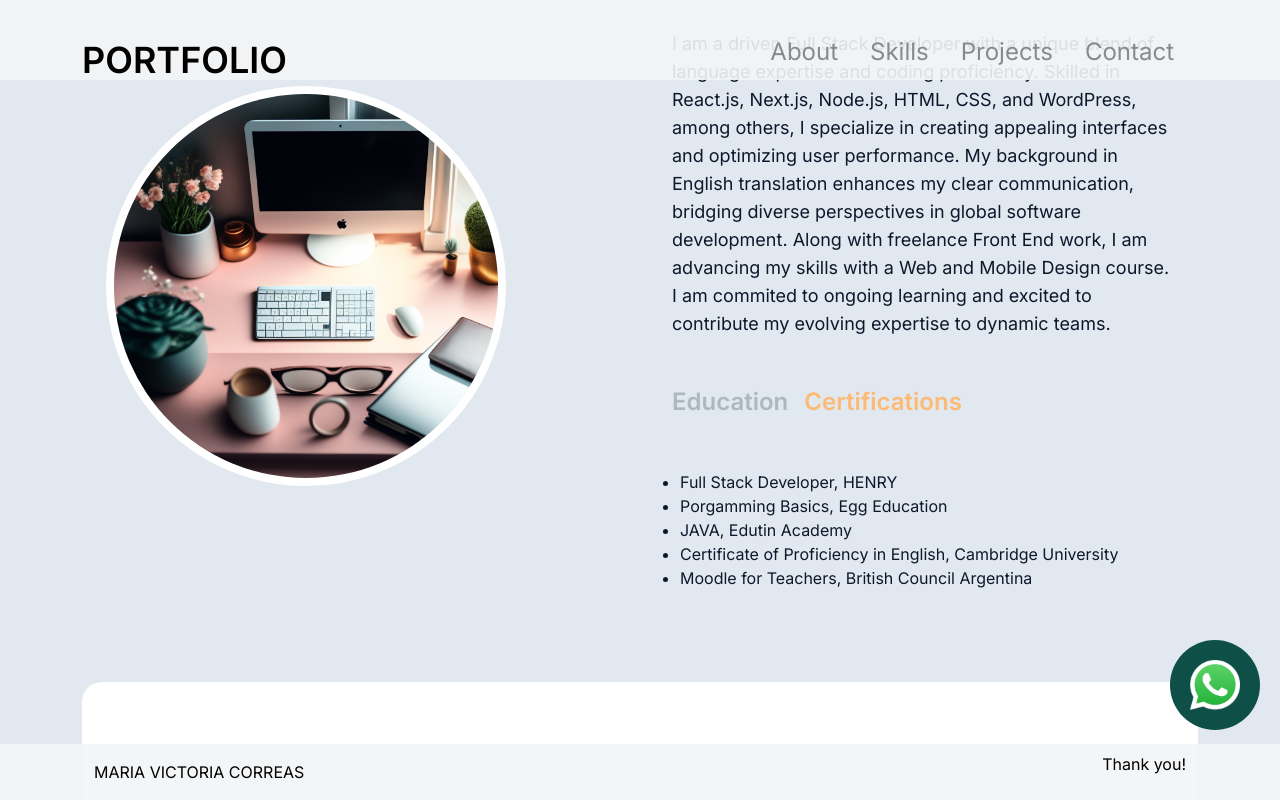
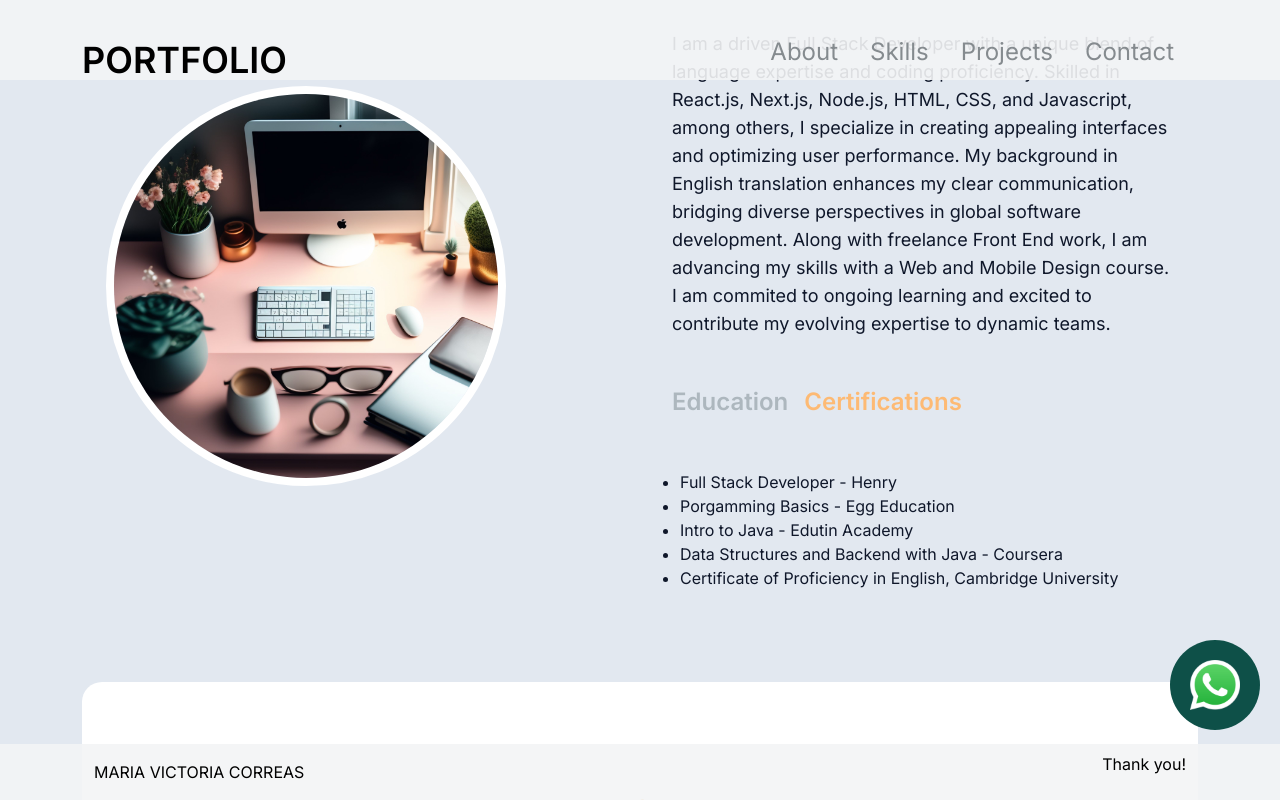
Before and after one commit to MVCorreas/Full-Stack-Portfolio, a Next.js app: page / in a window 1280 px wide. Both pictures are taken after a click on the button "Certifications". Shown: the part 654-1454 px from the top of the page. Built offline with nearby package versions, Linux system fonts and the light colour scheme.

Commit message:
Added decopalets project, modified about section, and skills

```diff
--- a/app/Components/AboutSection.jsx
+++ b/app/Components/AboutSection.jsx
@@ -35,11 +35,13 @@ const TAB_DATA = [
     id: "certifications",
     content: (
       <ul className="list-disc pl-2">
-        <li>Full Stack Developer, HENRY</li>
-        <li>Porgamming Basics, Egg Education</li>
-        <li>JAVA, Edutin Academy</li>
+        <li>Full Stack Developer - Henry</li>
+        <li>Porgamming Basics - Egg Education</li>
+        <li>Intro to Java -  Edutin Academy</li>
+        <li>Data Structures and Backend with Java - Coursera</li>
+        {/* <li>UX UI Web and Mobile Design - UDEMY</li>
+        <li>Flutter - UDEMY</li> */}
         <li>Certificate of Proficiency in English, Cambridge University</li>
-        <li>Moodle for Teachers, British Council Argentina</li>
       </ul>
     ),
   },
@@ -70,7 +72,7 @@ const AboutSection = () => {
           <h2 className="text-4xl font-bold text-transparent bg-clip-text bg-gradient-to-r from-amber-400 to-amber-600 mb-4">About Me</h2>
           <p className="text-base lg:text-lg">
           I am a driven Full Stack Developer with a unique blend of language expertise and coding proficiency.
-          Skilled in React.js, Next.js, Node.js, HTML, CSS, and WordPress, among others, I specialize in creating appealing interfaces and optimizing user performance.
+          Skilled in React.js, Next.js, Node.js, HTML, CSS, and Javascript, among others, I specialize in creating appealing interfaces and optimizing user performance.
           My background in English translation enhances my clear communication, bridging diverse perspectives in global software development.
           Along with freelance Front End work, I am advancing my skills with a Web and Mobile Design course.
           I am commited to ongoing learning and excited to contribute my evolving expertise to dynamic teams.
--- a/app/Components/ProjectsSection.jsx
+++ b/app/Components/ProjectsSection.jsx
@@ -21,7 +21,7 @@ const projectsData = [
     image: "/Countrypedia.png",
     tag: ["All", "Web", "Mobile"],
     gitUrl: "https://github.com/MVCorreas/ProyectoIntegrador-Countries",
-    previewUrl: "/",
+    previewUrl: "https://www.loom.com/share/ffb66b7c5bd945e9815fa114ba832345?sid=1956ede1-c679-4335-81bd-3586e0798ecd",
   },
   {
     id: 3,
@@ -30,7 +30,16 @@ const projectsData = [
     image: "/Woofer.png",
     tag: ["All", "Web", "Mobile"],
     gitUrl: "https://github.com/germiiii/Woofer",
-    previewUrl: "/",
+    previewUrl: "https://woofer-taupe.vercel.app/",
+  },
+  {
+    id: 4,
+    title: "DecoPalets",
+    description: "Experimental project using technologies such as NextJS, Tailwind, MongoDB, and others. It resembles an e-commerce website using Paypal.",
+    image: "/Decopalets.png",
+    tag: ["All", "Web", "Mobile"],
+    gitUrl: "https://github.com/MVCorreas/Next-Decopalets-Ts",
+    previewUrl: "https://next-decopalets-ts.vercel.app/",
   }
 ]
 
--- a/app/Editable/Config.js
+++ b/app/Editable/Config.js
@@ -6,8 +6,8 @@
     heading: "Skills",
     hardSkills: [
       { name: "Javascript", value: 90 },
-      { name: "Figma", value: 70 },
-      { name: "UX UI Web Design", value: 85 },
+      { name: "Typescript", value: 60 },
+      { name: "Tailwind", value: 85 },
       { name: "NextJs", value: 65 },
       { name: "React", value: 90 },
       { name: "NodeJs", value: 85 },
```
Also changed, not shown: 1 other file (tests, documents, lock files or other folders).
